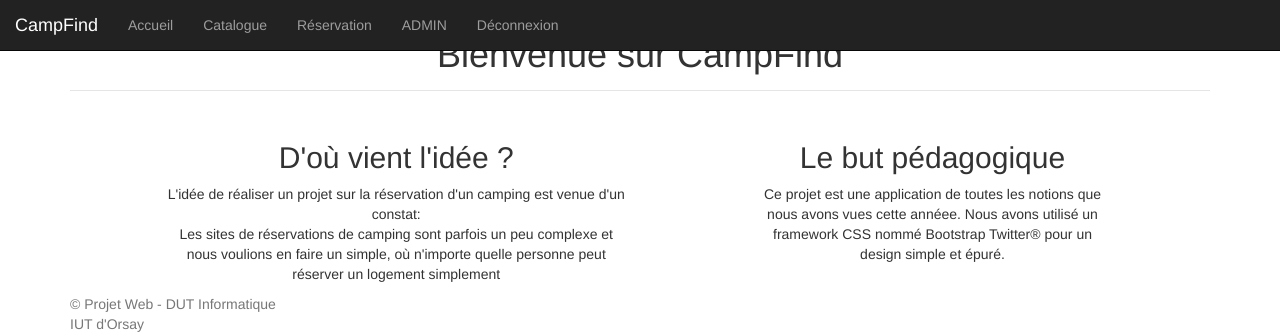
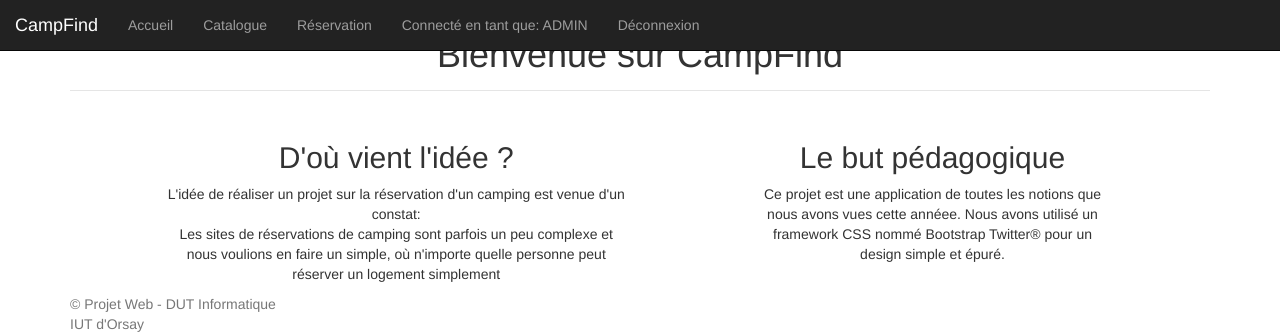
Before and after one commit to RomainQuinaud/WEB, a PHP site: page /infos.php in a window 1280 px wide. Shown: the top 336 px of the page. Run offline with PHP 8.4, Linux system fonts and the light colour scheme; a user stored in the database is signed in; some libraries are stand-ins or nearby versions.

Commit message:
modif menu

```diff
--- a/src/menu.php
+++ b/src/menu.php
@@ -46,7 +46,7 @@ function menu($page)
                     </li>
 
 
-                    <li><a class="disableFocus"><?php echo $_SESSION['login']?> </a></li>
+                    <li><a> Connecté en tant que: <?php echo $_SESSION['login']?> </a></li>
 
                     <li><a href="deco.php">Déconnexion</a></li>
 
```
